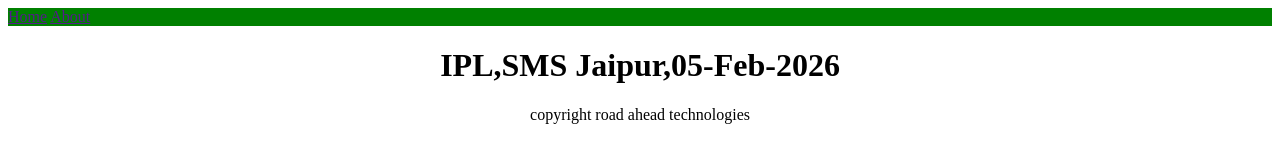
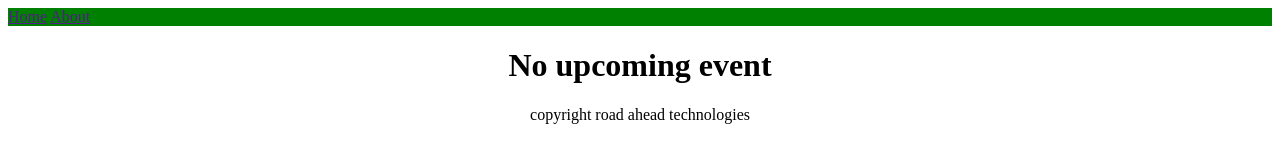
Before and after one commit to Ritesh2019/webscrap26, a plain HTML site: page index.html in a window 1280 px wide. Drawn offline with Linux system fonts and the light colour scheme.

Commit message:
Update index.html

```diff
--- a/index.html
+++ b/index.html
@@ -7,7 +7,7 @@
           <a href="">Home</a>
           <a href="">About</a>
       </nav>
-      <h1 style="text-align: center" id="events">IPL,SMS Jaipur,05-Feb-2026</h1>
+      <h1 style="text-align: center" id="events">No upcoming event</h1>
       <p style="text-align: center">copyright road ahead technologies</p>
    </body>
 </html>
```
